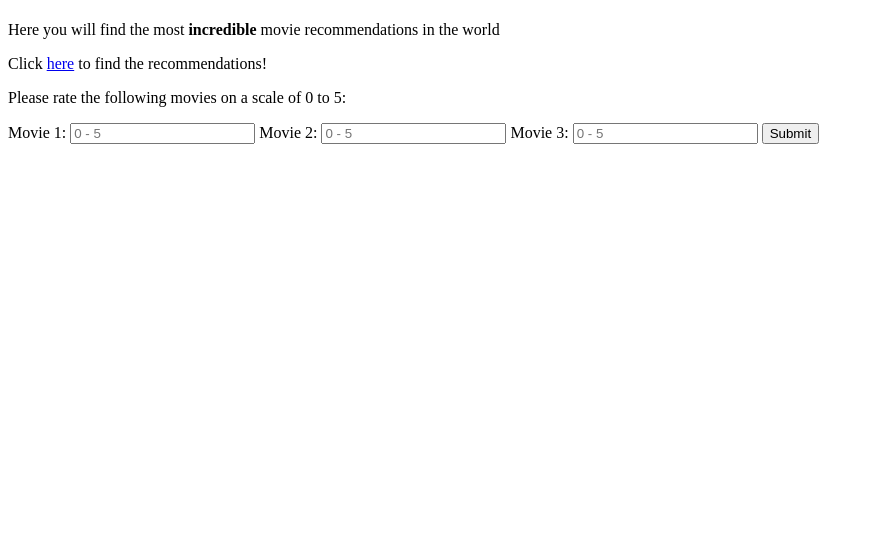
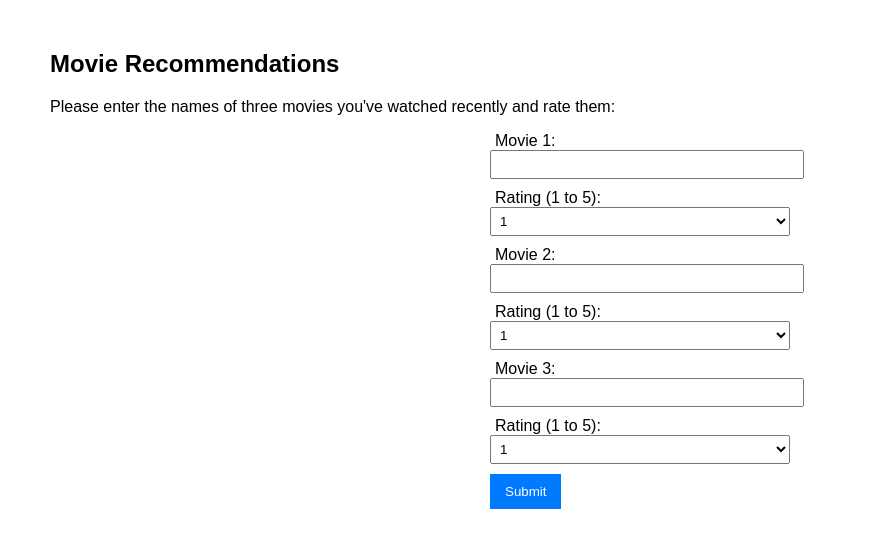
Before and after one commit to radu-bors/Simple_movie_recommender, a Flask app: page / in a window 1280 px wide. Shown: the top 548 px of the page, without its empty margins (0-874 px from the left). Run offline with Flask 3, Linux system fonts and the light colour scheme; parts of the project's set-up code (start-up, migrations or seed data) failed here and were passed over.

Commit message:
first working version of the movie recommender app

```diff
--- a/app.py
+++ b/app.py
@@ -1,19 +1,31 @@
-from recommender import random_recommender, nmf_recommender
+import pandas as pd
+
+from recommender import nmf_recommender
 from flask import Flask, render_template, request
 
 app = Flask(__name__, static_url_path='/static')
 
 @app.route("/")
 def homepage():
-    return render_template("homepage2.html")
+    return render_template("homepage.html")
 
-@app.route("/recommendations")
+@app.route("/recommendations", methods=["GET", "POST"])
 def recommendations():
-    form = request.args
-    form_data = dict(form) #you can use this as input to your recommender function in the next line
-    #results=nmf_recommender(form_data)
-    results = random_recommender()
-    return render_template("recommendations.html", movies=results, votes=form)
+    # Load the movies.csv file to create a mapping from title to ID
+    movies_df = pd.read_csv("./data/ml-latest-small/movies.csv")
+    title_to_id = movies_df.set_index('title')['movieId'].to_dict()
+
+    form = request.form.to_dict()
+
+    # Extract movie names and ratings and construct the desired dictionary
+    movies = {form[f"movie{i}"]: int(form[f"rating{i}"]) for i in range(1, 4)}
+
+    # Replace movie titles with their corresponding IDs
+    movies = {title_to_id.get(title, title): rating for title, rating in movies.items()}
+
+    results = nmf_recommender(movies)
+
+    return render_template("recommendations.html", movies = results, votes=form)
 
 if __name__ == "__main__":
-    app.run(debug=True)
+    app.run(debug=False, port=5000)
--- a/templates/homepage.html
+++ b/templates/homepage.html
@@ -3,11 +3,77 @@
 <head>
     <meta charset="UTF-8">
     <meta name="viewport" content="width=device-width, initial-scale=1.0">
-    <title>Movie Recommender Homepage</title>
+    <title>Movie Recommendations</title>
+    <style>
+        body {
+            font-family: Arial, sans-serif;
+            margin: 50px;
+        }
+        form {
+            width: 300px;
+            margin: 0 auto;
+        }
+        label, input[type="text"], select {
+            width: 100%;
+            margin-bottom: 10px;
+            padding: 5px;
+        }
+        button {
+            padding: 10px 15px;
+            background-color: #007BFF;
+            color: white;
+            border: none;
+            cursor: pointer;
+        }
+    </style>
 </head>
 <body>
-    <h1> {{ title }} </h1>
-    <p>Here you will find the most <b>incredible</b> movie recommendations in the world</p>
-    <p>Click <a href = '/recommendations'>here</a> to find the recommendations!</p>
+
+<h2>Movie Recommendations</h2>
+<p>Please enter the names of three movies you've watched recently and rate them:</p>
+
+<form action="/recommendations" method="post">
+    <!-- Movie 1 -->
+    <label for="movie1">Movie 1:</label>
+    <input type="text" id="movie1" name="movie1" required>
+
+    <label for="rating1">Rating (1 to 5):</label>
+    <select id="rating1" name="rating1" required>
+        <option value="1">1</option>
+        <option value="2">2</option>
+        <option value="3">3</option>
+        <option value="4">4</option>
+        <option value="5">5</option>
+    </select>
+
+    <!-- Movie 2 -->
+    <label for="movie2">Movie 2:</label>
+    <input type="text" id="movie2" name="movie2" required>
+
+    <label for="rating2">Rating (1 to 5):</label>
+    <select id="rating2" name="rating2" required>
+        <option value="1">1</option>
+        <option value="2">2</option>
+        <option value="3">3</option>
+        <option value="4">4</option>
+        <option value="5">5</option>
+    </select>
+
+    <!-- Movie 3 -->
+    <label for="movie3">Movie 3:</label>
+    <input type="text" id="movie3" name="movie3" required>
+
+    <label for="rating3">Rating (1 to 5):</label>
+    <select id="rating3" name="rating3" required>
+        <option value="1">1</option>
+        <option value="2">2</option>
+        <option value="3">3</option>
+        <option value="4">4</option>
+        <option value="5">5</option>
+    </select>
+
+    <button type="submit">Submit</button>
+</form>
+
 </body>
 </html>
```
Also changed, not shown: main.py (deleted, +0 -19 lines), recommend_popular.py (deleted, +0 -59 lines), recommender.py (added, +65 -0 lines), templates/recommendations.html (+42 -10 lines), templates/homepage2.html (line endings or trailing spaces), 1 other file.
